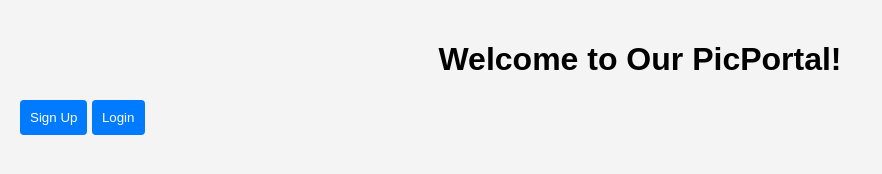
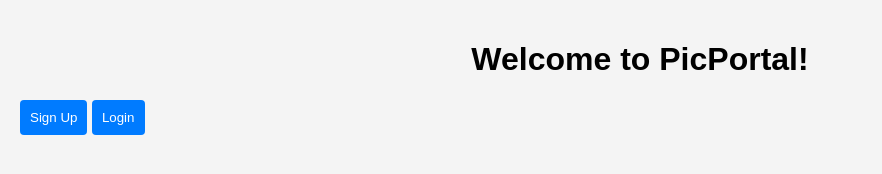
Before and after one commit to somemorewater/Intro, a website: page public/index.html in a window 1280 px wide. Shown: the whole page, without its empty margins (0-882 px from the left). Drawn offline with Linux system fonts and the light colour scheme.

Commit message:
Update index.html

```diff
--- a/public/index.html
+++ b/public/index.html
@@ -7,7 +7,7 @@
     <link rel="stylesheet" href="style.css">
 </head>
 <body>
-    <h1>Welcome to Our PicPortal!</h1>
+    <h1>Welcome to PicPortal!</h1>
     <div>
         <button id="signupBtn">Sign Up</button>
         <button id="loginBtn">Login</button>
```
